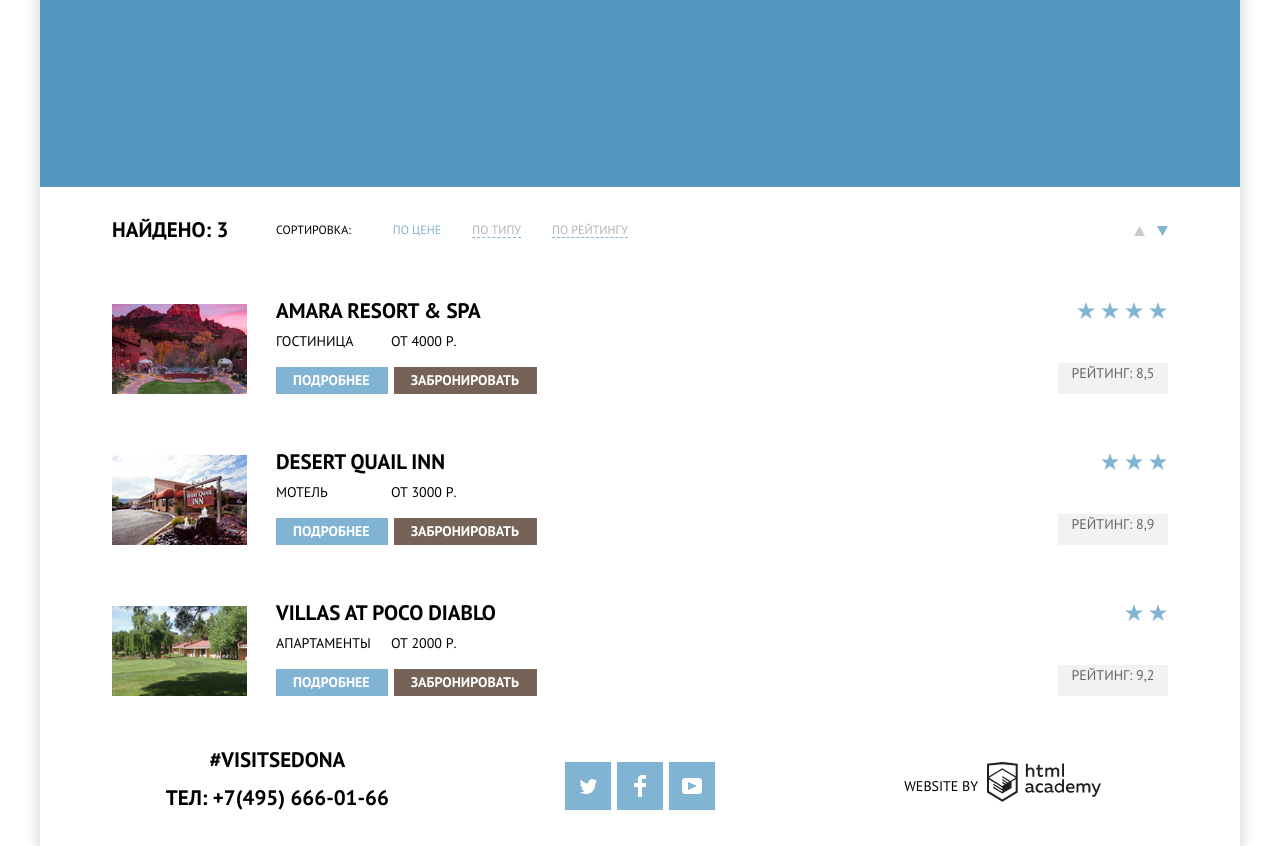
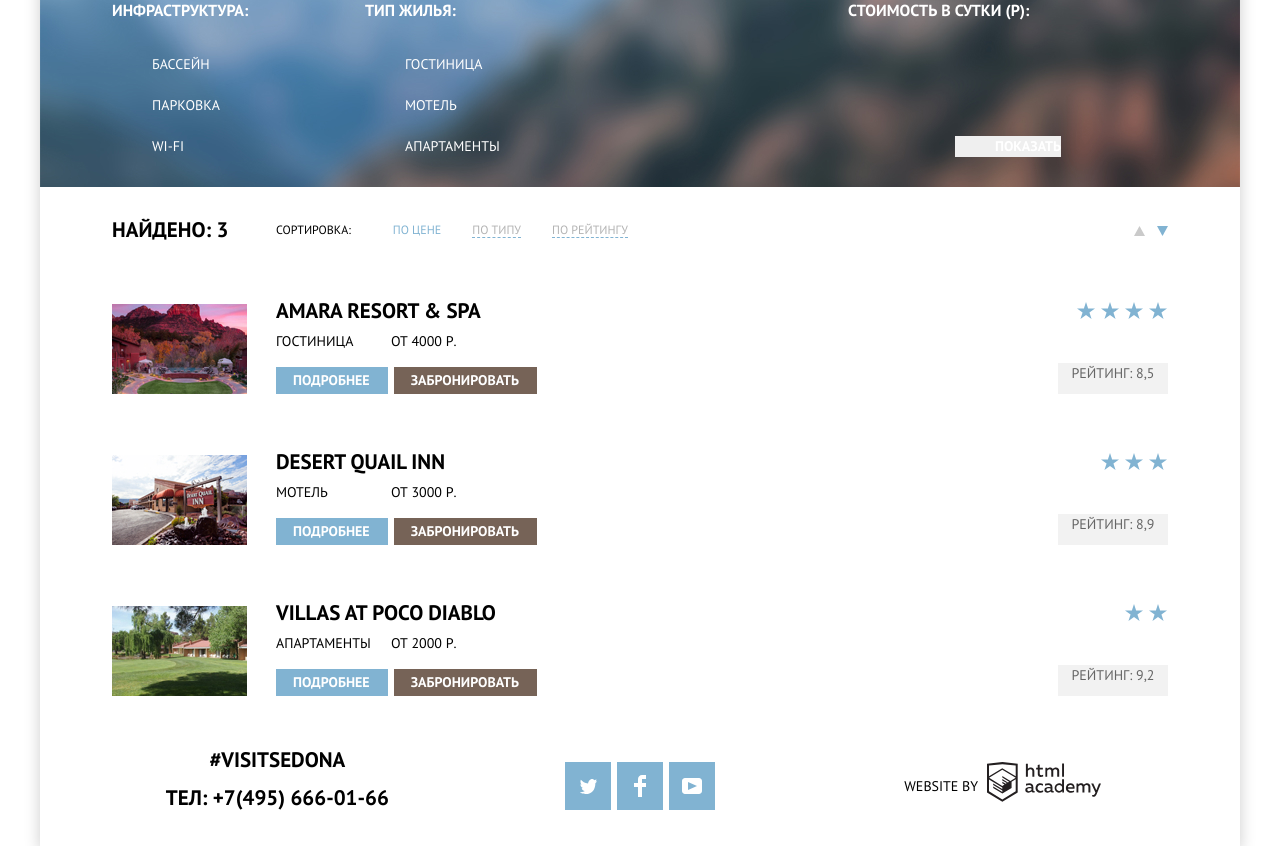
Before and after one commit to Mau-Mau/667029-sedona-29, a plain HTML site: page hotels.html in a window 1280 px wide. Shown: the part 86-932 px from the top of the page. Drawn offline with Linux system fonts and the light colour scheme.

Commit message:
Форма на внутренней странице

```diff
--- a/css/style.css
+++ b/css/style.css
@@ -477,11 +477,6 @@
 
 .search-filter {
 	background-color: var(--gray-darker);
-}
-
-.hotel-search-filter {
-	height: 217px;
-	background-color: var(--gray-blue);
 }
 
 .search-found-parameter {
@@ -982,10 +977,6 @@
 .star-group-item:not(:last-child) {
 	margin-right: 5px;
 }
-/*
-.star-group-item:nth-last-child(3) {
-	margin-right: 5px;
-}*/
 
 .rating {
 	background-color: var(--light-gray-very-light);
@@ -997,6 +988,109 @@
 	margin: 0;
 	width: 110px;
 	height: 31px;
+}
+/* фильтр поиска гостиниц*/
+
+.hotel-search-filter {
+	height: 217px;
+	background-color: var(--gray-blue);
+	background-image: url(../img/mountain-view-blur.jpg);
+	background-repeat: no-repeat;
+	background-position: 50% 50%;
+	box-sizing: border-box;
+}
+
+.filter-form {
+	margin: 0 72px 0 72px;
+	min-height: 100%;
+}
+
+.filter-list {
+	display: grid;
+	grid-template-columns: 248px 250px 1fr 320px;
+	grid-template-rows: 1fr;
+	grid-gap: 5px;
+	height: 217px;
+}
+
+.filter-list-item {
+	color: var(--white);
+	display: flex;
+	flex-direction: column;
+	align-items: flex-start;
+	justify-content: space-between;
+	padding: 30px 0 30px 0;
+}
+
+.button-show {
+	align-self: center;
+}
+
+.filter-service-list {
+	grid-row-start: 1;
+	grid-row-end: 1;
+	grid-column-start: 1;
+	grid-column-end: 2;
+}
+
+.filter-type-list {
+	grid-row-start: 1;
+	grid-row-end: 1;
+	grid-column-start: 2;
+	grid-column-end: 3;
+}
+
+.filter-price {
+	grid-row-start: 1;
+	grid-row-end: 1;
+	grid-column-start: 4;
+	grid-column-end: 5;
+}
+
+.filter-list-header {
+	font-weight: bold;
+	font-size: 16px;
+	line-height: 21px;
+	margin: 0;
+	padding: 0;
+}
+
+.filter-list-text {
+	font-size: 14px;
+	line-height: 21px;
+	margin: 0;
+	padding: 0 0 20px 40px;
+
+}
+
+.filter-list-text:last-child {
+	padding-bottom: 0;
+}
+
+.сheckbox-checked {
+  width: 25px;
+	height: 25px;
+/*	position: absolute;
+	transform: translateX(430px);*/
+}
+
+.сheckbox-unchecked {
+  width: 25px;
+	height: 25px;
+/*	position: absolute;
+	transform: translateX(430px);*/
+}
+
+
+
+
+
+
+
+
+
+.button-show {
+
 }
 
 /*подвал*/
--- a/hotels.html
+++ b/hotels.html
@@ -32,10 +32,40 @@
 
   		<section class="search-filter">
   			<h2 class="hidden">Фильтр поиска гостиниц</h2>
-  			<div class="hotel-search-filter" background-image="#">
-	  			<form>
-	  				<!-- будет форма с фильтром -->
-	  			</form>
+  			<div class="hotel-search-filter">
+
+	  			<form action="https://echo.htmlacademy.ru" class="filter-form" method="get">
+	  				<div class="filter-list">
+	  					<div class="filter-list-item filter-service-list">
+	  						<p class="filter-list-header">Инфраструктура:</p>
+	  						<ul class="list">
+	  							<li class="filter-list-text">Бассейн</li>
+	  							<li class="filter-list-text">Парковка</li>
+	  							<li class="filter-list-text">Wi-Fi</li>
+	  						</ul>
+	  					</div>
+
+	  					<div class="filter-list-item filter-type-list">
+	  						<p class="filter-list-header">Тип жилья:</p>
+	  						<ul class="list">
+	  							<li class="filter-list-text">Гостиница</li>
+	  							<li class="filter-list-text">Мотель</li>
+	  							<li class="filter-list-text">Апартаменты</li>
+	  						</ul>
+	  					</div>
+
+	  					<div class="filter-list-item filter-price">
+	  						<p class="filter-list-header">Стоимость в сутки (р):</p>
+
+	  						<div>
+	  							<!-- ручки -->
+	  						</div>
+
+	  						<button class="button button-show filter-list-text" type="button">Показать</button>
+	  					</div>
+	  				</div>
+					</form>
+
   			</div>
   		</section>
 
```
